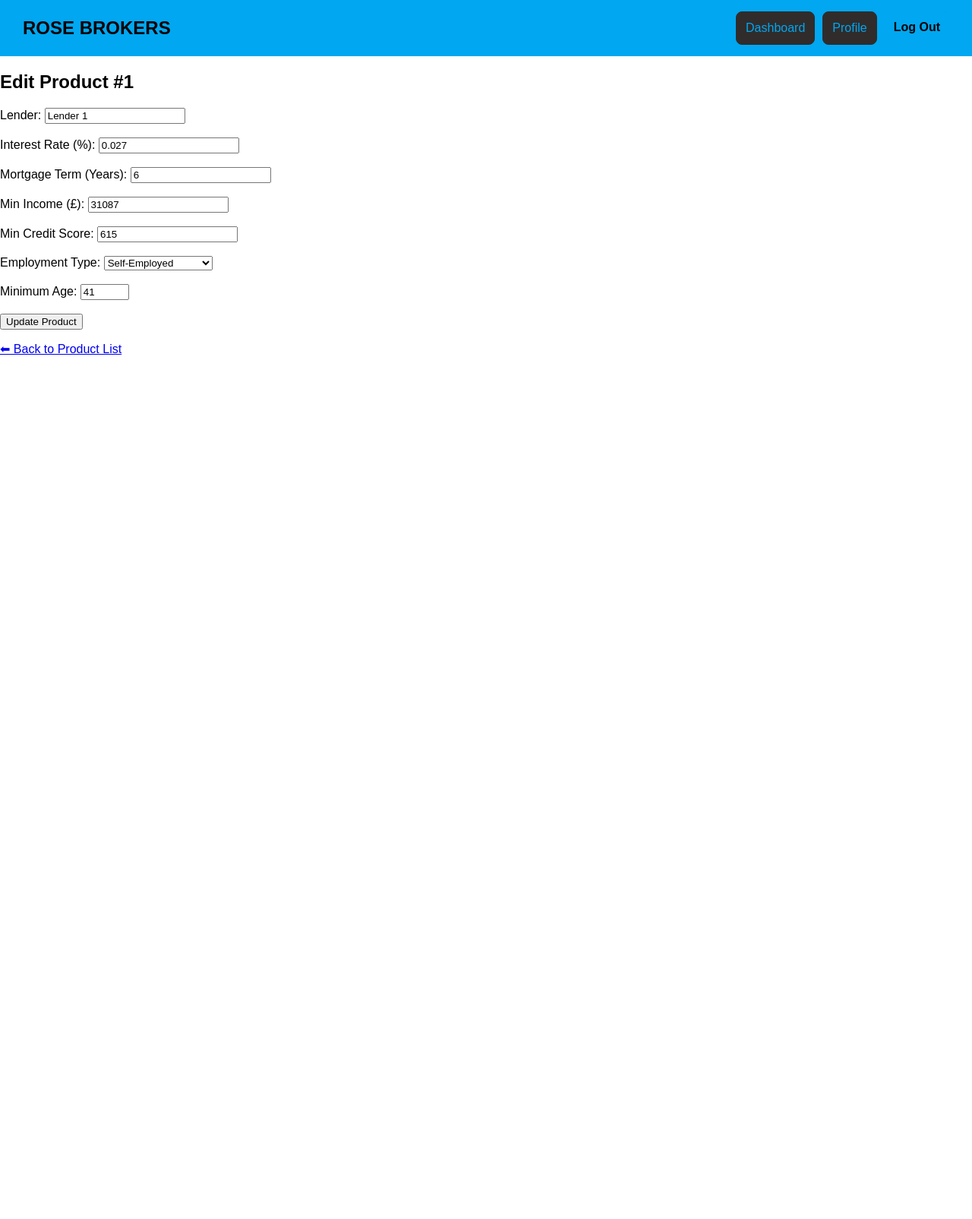
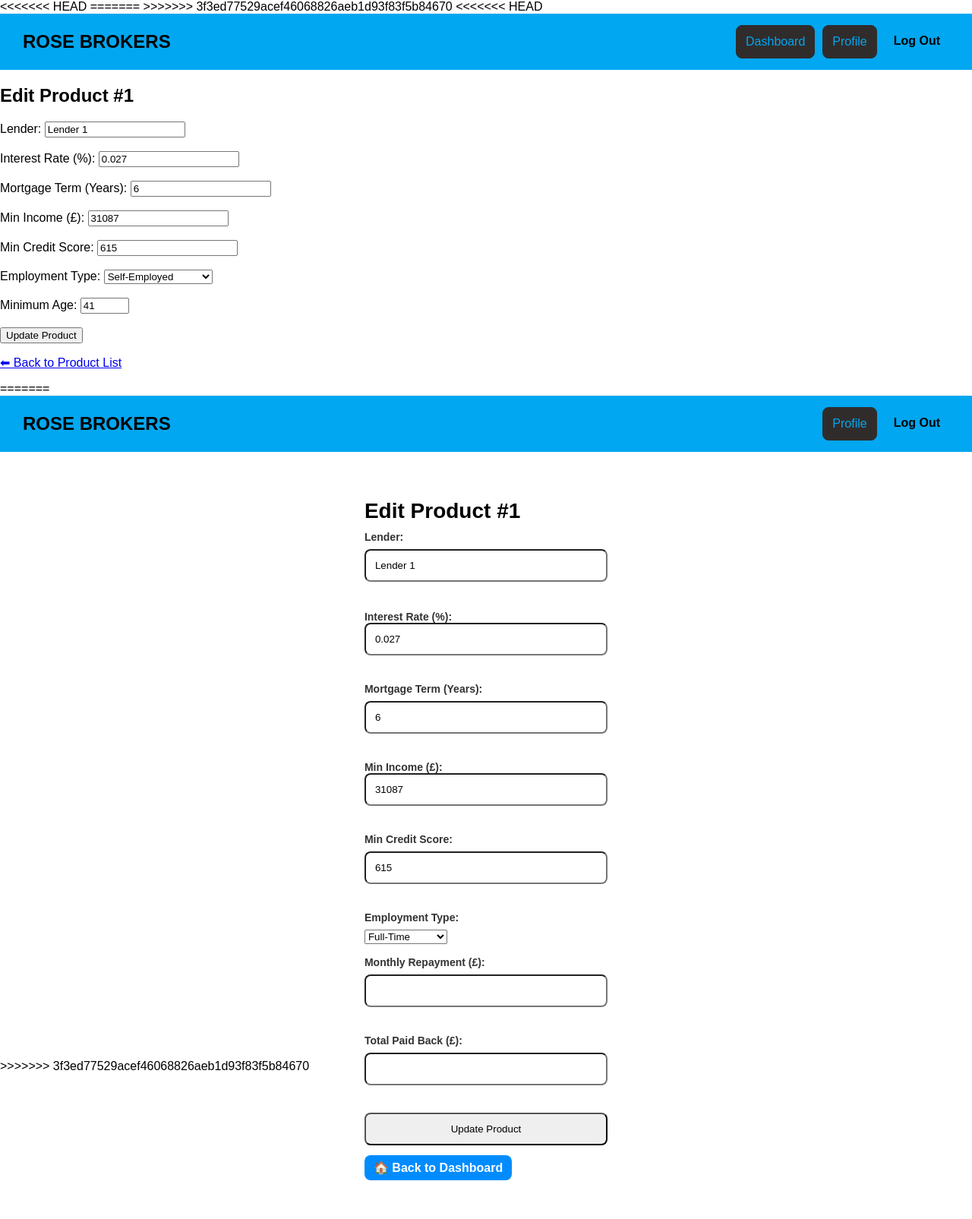
Before and after one commit to Theo-Asamp/Mortgage-Quotation-System, a PHP site: page /edit_product.php?id=1 in a window 1280 px wide. Shown: the whole page at 76% size. Before the commit the page ends 467 px from the top, so only its background shows below. Run offline with PHP 8.4, Linux system fonts and the light colour scheme; the visitor is signed in with stand-in values (Sample User, id 1); data comes from the database, SQL or seed files in the repository; data that the repository does not hold is empty.

Commit message:
Small Fixes

```diff
--- a/edit_product.php
+++ b/edit_product.php
@@ -42,11 +42,15 @@ if (!$product) die("Product not found.");
 ?>
 
 <!DOCTYPE html>
+<<<<<<< HEAD
 <html>
+=======
+>>>>>>> 3f3ed77529acef46068826aeb1d93f83f5b84670
 <head>
     <meta charset="UTF-8">
     <meta name="viewport" content="width=device-width, initial-scale=1.0">
     <link rel="stylesheet" href="css/global.css" />
+<<<<<<< HEAD
     <title>Edit Mortgage Product</title></head>
 <body>
 <header class="navbar">
@@ -88,5 +92,42 @@ if (!$product) die("Product not found.");
     <input type="submit" value="Update Product">
 </form>
 <p><a href="product_list.php">⬅ Back to Product List</a></p>
+=======
+    <title>Add products</title>
+</head>
+<body>
+    <header class="navbar">
+    <a href="/broker-dashboard.php" class="navbar__title-link"><h1 class="navbar__title">ROSE BROKERS</h1></a>
+        <div class="navbar__buttons">
+            <a href="broker-setting.php"><button class="btn btn--register">Profile</button></a>
+            <a href="logout.php"><button class="btn btn--login">Log Out</button></a>
+        </div>
+    </header>
+    <div class="container">
+        <div class="add-section">
+            <h2>Edit Product #<?= $product['ProductId'] ?></h2>
+            <form method="POST" class="add-form">
+                <label>Lender:</label><input type="text" name="lender" value="<?= $product['Lender'] ?>" required><br><br>
+                <label>Interest Rate (%):</labe><input type="number" step="0.01" name="rate" value="<?= $product['InterestRate'] ?>" required><br><br>
+                <label>Mortgage Term (Years):</label><input type="number" name="term" value="<?= $product['MortgageTerm'] ?>" required><br><br>
+                <label>Min Income (£):</labe><input type="number" name="min_income" value="<?= $product['MinIncome'] ?>" required><br><br>
+                <label>Min Credit Score:</label><input type="number" name="credit_score" value="<?= $product['MinCreditScore'] ?>" required><br><br>
+                <label>Employment Type:</label>
+                <select name="employment_type" required>
+                    <option value="full-time" <?= $product['EmploymentType'] == 'full-time' ? 'selected' : '' ?>>Full-Time</option>
+                    <option value="part-time" <?= $product['EmploymentType'] == 'part-time' ? 'selected' : '' ?>>Part-Time</option>
+                    <option value="self-employed" <?= $product['EmploymentType'] == 'self-employed' ? 'selected' : '' ?>>Self-Employed</option>
+                    <option value="any" <?= $product['EmploymentType'] == 'any' ? 'selected' : '' ?>>Any</option>
+                </select><br><br>
+                <label>Monthly Repayment (£):</label><input type="number" step="0.01" name="repayment" value="<?= $product['MonthlyRepayment'] ?>" required><br><br>
+                <label>Total Paid Back (£):</label><input type="number" step="0.01" name="paidback" value="<?= $product['AmountPaidBack'] ?>" required><br><br>
+                <input type="submit" value="Update Product">
+            </form>
+            <div class="text-center mt-3">
+                <a href="broker-dashboard.php" class="btn btn-custom">🏠 Back to Dashboard</a>
+            </div>
+        </div>
+    </div>
+>>>>>>> 3f3ed77529acef46068826aeb1d93f83f5b84670
 </body>
 </html>
```
